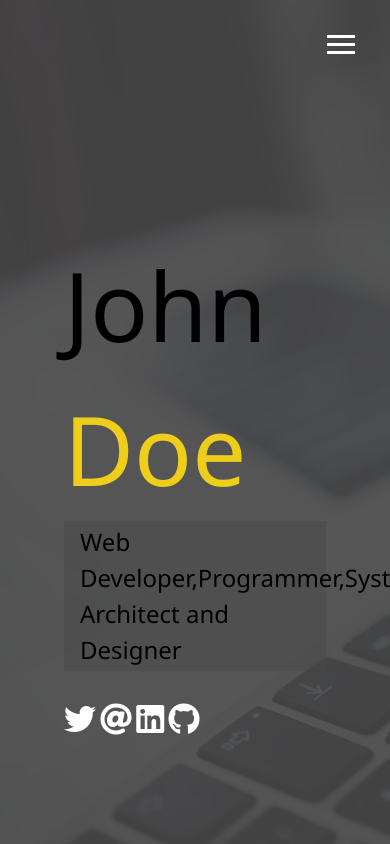
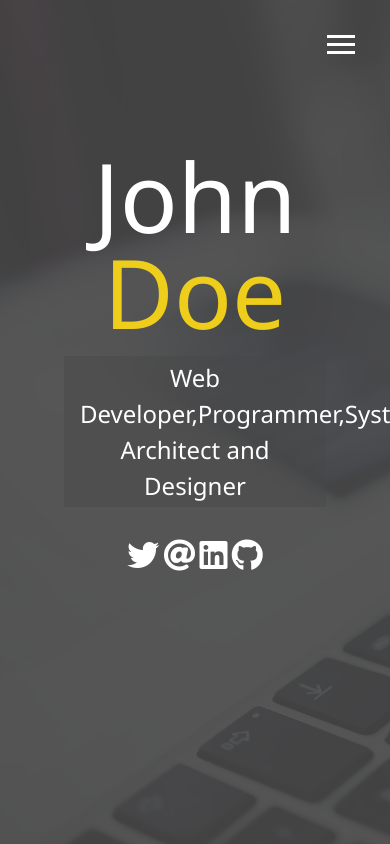
Before and after one commit to UjwalaSri/responsive_portfolio, a website: page dist/index.html in a window 390 px wide. Drawn offline with Linux system fonts and the light colour scheme.

Commit message:
'textcolorfunction

```diff
--- a/scss/_config.scss
+++ b/scss/_config.scss
@@ -28,3 +28,38 @@ $background-opacity: 0.9;
     }
   }
 }
+
+//Set Text Color function
+
+@function settextColor($Color) {
+  @if (lightness($Color) > 40) {
+    @return #000;
+  } @else {
+    @return #fff;
+  }
+}
+//media query mixins
+
+@mixin mediaSmall {
+  @media screen and(max-width :500px) {
+    @content;
+  }
+}
+
+@mixin mediaMedium {
+  @media screen and (max-width: 768px) {
+    @content;
+  }
+}
+
+@mixin mediaLarge {
+  @media screen and (min-width: 769px) and (max-width: 1170px) {
+    @content;
+  }
+}
+
+@mixin mediaExtraLarge {
+  @media screen and (min-width: 1171px) {
+    @content;
+  }
+}
--- a/scss/_menu.scss
+++ b/scss/_menu.scss
@@ -11,7 +11,7 @@
     width: 28px;
     height: 3px;
     margin: 0 0 5px 0;
-    background: #fff;
+    background: settextColor($primary-color);
     @include Ease-out;
   }
 
@@ -125,7 +125,7 @@
     text-decoration: none;
     padding: 1rem 0;
     font-weight: 300;
-    color: #fff;
+    color: settextColor($primary-color);
     @include Ease-out;
 
     &:hover {
--- /dev/null
+++ b/scss/_mobile.scss
@@ -0,0 +1,65 @@
+//widescreen
+@include mediaExtraLarge {
+}
+
+//Tablets and small laptops
+@include mediaMedium {
+  main {
+    align-items: center;
+    text-align: center;
+
+    .lgheading {
+      line-height: 1;
+      margin-bottom: 1rem;
+    }
+  }
+
+  ul.menunav,
+  div.menubranding {
+    float: none;
+    width: 100%;
+    min-height: 0;
+
+    &.show {
+      transform: translate3d(0, 0, 0);
+    }
+  }
+
+  ul.menunav {
+    height: 75vh;
+    transform: translate3d(-100%, 0, 0);
+    font-size: 24px;
+  }
+
+  .menubranding {
+    height: 25vh;
+    transform: translate3d(100%, 0, 0);
+    .portrait {
+      background: url("../images/portrait_small.jpg");
+      width: 150px;
+      height: 150px;
+    }
+  }
+
+  .aboutinfo {
+    grid-template-areas:
+      "bioimage"
+      "bio"
+      "job1"
+      "job2"
+      "job3";
+    grid-template-columns: 1fr;
+  }
+}
+
+//desktop and laptops
+
+@include mediaLarge {
+}
+
+//for smartphones
+@include mediaSmall {
+  main#home h1 {
+    margin-top: 10vh;
+  }
+}
--- a/scss/main.scss
+++ b/scss/main.scss
@@ -8,6 +8,7 @@
 body {
   @include background;
   background: $primary-color;
+  color: settextColor($primary-color);
   height: 100%;
   margin: 0;
   font-family: "Segoe UI", Tahoma, Geneva, Verdana, sans-serif;
@@ -50,7 +51,8 @@ header {
 
 main {
   padding: 4rem;
-  height: 100%;
+  //height: 100%;
+  min-height: calc(100vh-60px);
 
   .icons {
     margin-top: 1rem;
@@ -72,4 +74,50 @@ main {
   }
 }
 
+.aboutinfo {
+  display: grid;
+  grid-gap: 30px;
+  grid-template-areas:
+    "bioimage bio bio"
+    "job1 job2 job3";
+  grid-template-columns: repeat(3, 1fr);
+
+  .bioimage {
+    grid-area: bioimage;
+    margin: auto;
+    border-radius: 50%;
+  }
+
+  .bio {
+    grid-area: bio;
+  }
+
+  .job1 {
+    grid-area: job1;
+  }
+
+  .job2 {
+    grid-area: job2;
+  }
+
+  .job3 {
+    grid-area: job3;
+  }
+
+  .job {
+    background-color: lighten($primary-color, 5);
+    padding: 0.5 rem;
+    border-bottom: $secondary-color 5px solid;
+  }
+}
+
 //navlink , btnline , menubtn,menunav
+#mainfooter {
+  text-align: center;
+  padding: 1rem;
+  background-color: darken($primary-color, 10);
+  color: settextColor($primary-color);
+  height: 60 px;
+}
+
+@import "mobile"; // run after css
```
Also changed, not shown: dist/about.html (added), dist/css/main.css, dist/index.html.
